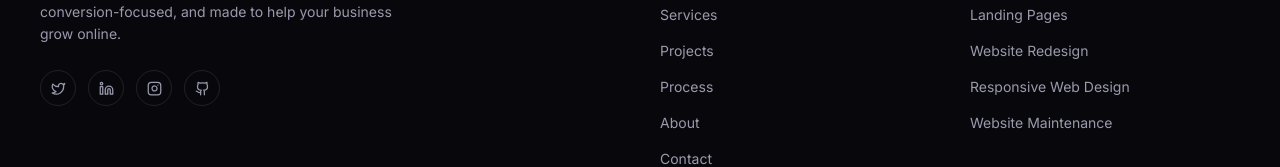
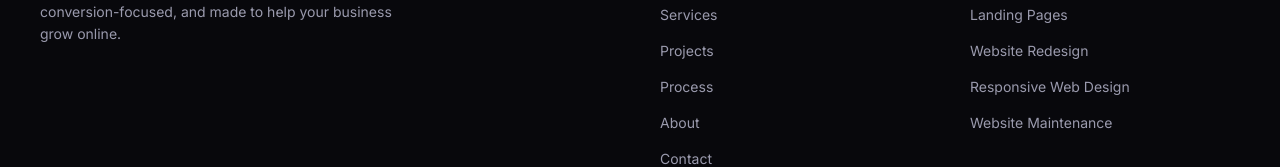
Before and after one commit to TEENOLA/deolu-studios, a React (Vite) app: page / in a window 1280 px wide. Shown: the part 8231-8398 px from the top of the page. Built offline with nearby package versions, Linux system fonts and the light colour scheme.

Commit message:
Comment out social links section in Footer component

```diff
--- a/src/components/Footer.tsx
+++ b/src/components/Footer.tsx
@@ -42,7 +42,7 @@ export default function Footer() {
               Websites built to turn visitors into customers — fast,
               conversion-focused, and made to help your business grow online.
             </p>
-            <div className="mt-6 flex gap-3">
+            {/* <div className="mt-6 flex gap-3">
               {socialLinks.map((social) => {
                 const Icon = socialIcons[social.label];
                 return (
@@ -56,7 +56,7 @@ export default function Footer() {
                   </a>
                 );
               })}
-            </div>
+            </div> */}
           </div>
 
           <div>
```
